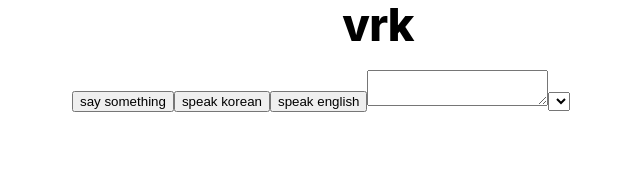
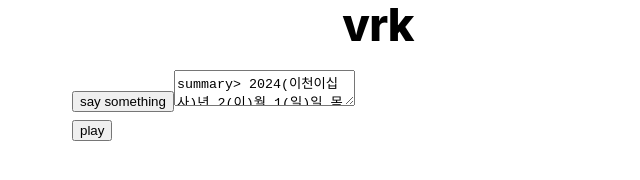
Before and after one commit to vrk/rtmikoe, a Next.js app: page / in a window 1280 px wide. Shown: the part 218-398 px from the top of the page, without its empty margins (262-902 px from the left). Built offline with nearby package versions, Linux system fonts and the light colour scheme.

Commit message:
simple play pause

```diff
--- a/pages/index.js
+++ b/pages/index.js
@@ -8,14 +8,41 @@ const MAX_UTTERANCE_LENGTH = 32767;
 
 
 export default function Home() {
-  const [whatToSay, setWhatToSaySrc] = useState("");
+  const [whatToSay, setWhatToSaySrc] = useState(`summary> 2024(이천이십사)년 2(이)월 1(일)일 목요일
+  -시간 걸리고 노력해야 돼서 정말 쉽지 않은 일이에요.
+  -언젠가 못하는 날이 와요.
+  -반 자의적이고 반 타의적이에요.
+  -저도 시간 관리 같은 거 많이 연습해야 됐어요.
+  -그냥 놀고 늦잠 자고
+  -혼자 일하는 것에 성공하기 전에 그냥 놀고 늦잠 자고 많이 그랬지만 한국어 공부를 통해서 습관을 만들었어요.
+  -일하면서 먼저 한국어 공부 습관을 만들고 싶었어요. 그것도 너무 어려웠어요.
+  -정기적으로 공부하고 싶지만 게을러질 때, 피곤할 때 까먹을 때... 있었어요. 하지만 연습하면서 제 자신에 대해 알아가게 됐어요. 어떻게 해야 제가 잘할 수 있는지.
+  -시간 관리도 실력이에요. (-> 성공한 사람이 할 수 있는 너무 멋있는 말이에요!! 😭)
+  -그냥 먼저 여러 가지 시도해야 돼요.
+  -제가 시간 관리를 못할 때 항상 많이 포기하고 싶었어요.
+  -왜 계획을 못 지켰는지 그런 것을 생각하면 도움이 될 거예요.
+  -생각해 보니까 다른 팁도 있어요.
+  -시간 관리는 자기에 대해서 알아가는 일이에요
+  -(우선)순위를 정해서 중요한 것부터 해요.
+  -이거는 제 스타일인데 어떤 새로운 일이 생기면 먼저 해야 돼요.
+  -아침에 새로 시작한 일, 안 익숙한 일, 별로 안 하고 싶은 일 먼저 해요.
+  -월초에 한 달에 대한 계획을 세우고 월요일에 한 주에 대한 계획을 세웠어요.
+  -익숙해지기 위한 전략이에요.
+  -제 친구가 보면 제가 [계획에 미친 사람일 거예요/너무 계획적인 사람일 거예요].
+  -제 성격에는 계획 없는 거보다 이게 훨씬 더 쉬워요.
+  -조금 더 좋은 내용이 있는 포스트를 만들고 싶어요.
+  -다른 일들이 있어서 당분간 영상 만들기는 못해요.
+  -공식적인 사실인지 잘 모르겠지만 미국에서는 틱톡이 제일 인기 있어요.
+  -그제 문구점에 이메일을 보냈고 아직 답장을 못 받았어요.
+  -어색해도 분명히 해야 할 거 같아요.
+  -좀 웃긴 말이지만 제 삶의 모토 중에 하나가 '세상에 적을 만들지 말자'예요. 물론 모든 사람들이 다 저를 좋아할 순 없지만 사람들 기억에 제가 괜찮은 사람으로 기억되고 싶어요. 그런데 세상에 나랑 안 맞는 좀 이상한 사람들이 많은 거 같아서 조심해야겠다 싶을 때가 있어요.
+  `);
   const [lang, setLang] = useState("ko-KR");
   const [usVoice, setUsVoice] = useState(undefined);
   const [gbVoice, setGbVoice] = useState(undefined);
   const [krVoice, setKrVoice] = useState(undefined);
-  const [isEditing, setIsEditing] = useState(true);
+  const [isSpeaking, setIsSpeaking] = useState(false);
   const [selectedVoice, setSelectedVoice] = useState(undefined);
-
 
   const populateVoiceList = useCallback(() => {
     const newVoices = speechSynthesis.getVoices();
@@ -40,26 +67,40 @@ export default function Home() {
     }
 
   }, [populateVoiceList]);
+
   const saySomething = () => {
     const utterance = new SpeechSynthesisUtterance(whatToSay);
     utterance.voice = lang === 'ko-KR' ? krVoice : (lang === 'en-US' ? usVoice : gbVoice);
     utterance.lang = lang;
     speechSynthesis.speak(utterance);
+    setIsSpeaking(true);
   };
   const onTextAreaChanged = (e) => {
     console.log(e.target.value)
     setWhatToSaySrc((e.target.value));
   };
+
+  const togglePlayPause = (e) => {
+    if (isSpeaking && speechSynthesis.speaking) {
+      speechSynthesis.pause();
+      setIsSpeaking(false);
+    } else {
+      speechSynthesis.resume();
+      setIsSpeaking(true);
+    }
+  };
+
   return (
     <Layout home>
       <Head>
         <title>{siteTitle}</title>
       </Head>
       <button onClick={saySomething}>say something</button>
-      <button onClick={ () => setLang("ko-KR") }>speak korean</button>
-      <button onClick={ () => setLang("en-US") }>speak english</button>
-      <textarea onChange={onTextAreaChanged}></textarea>
-      <VoiceSelector selected={selectedVoice} setSelected={setSelectedVoice} />
+      {/* <button onClick={ () => setLang("ko-KR") }>speak korean</button>
+      <button onClick={ () => setLang("en-US") }>speak english</button> */}
+      <textarea onChange={onTextAreaChanged}>{whatToSay}</textarea>
+      <br></br>
+      <button onClick={togglePlayPause}>{isSpeaking ? "pause" : "play"}</button>
 
     </Layout>
   );
```
